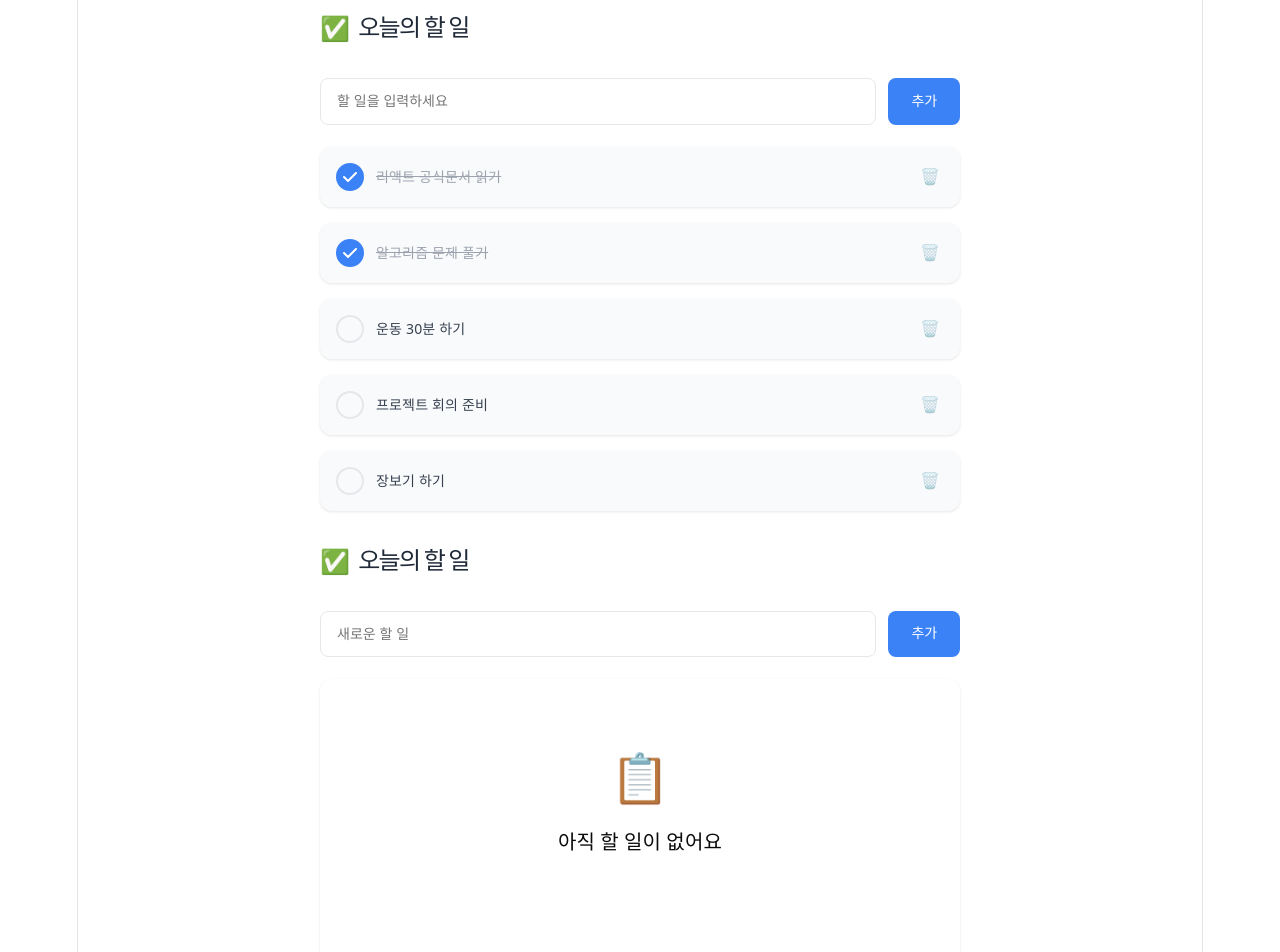
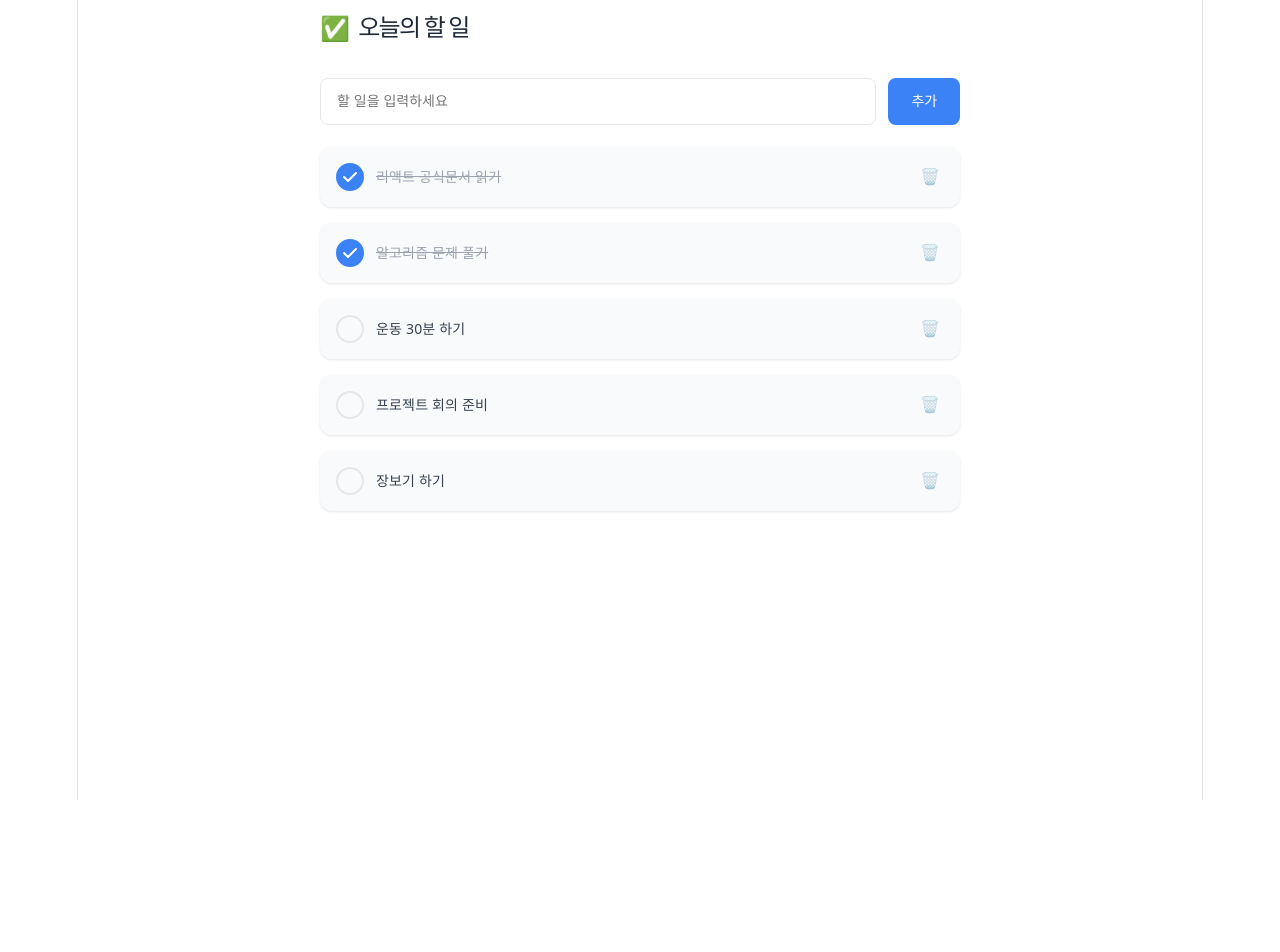
Before and after one commit to IT-Cotato/13th-Frontend-Assignment, a React (Vite) app: page / in a window 1280 px wide. Shown: the top 952 px of the page. After the commit the page ends 800 px from the top, so only its background shows below. Built offline with nearby package versions, Linux system fonts and the light colour scheme.

Commit message:
김다혜 week4

```diff
--- a/src/App.css
+++ b/src/App.css
@@ -199,13 +199,3 @@
 .delete-button:hover {
   opacity: 1;
 }
-
-.empty-text {
-  color: #0A0A0A;
-  text-align: center;
-  font-family: Pretendard;
-  font-size: 20px;
-  font-style: normal;
-  font-weight: 500;
-  line-height: 30px;
-}
--- a/src/App.tsx
+++ b/src/App.tsx
@@ -7,15 +7,11 @@ import { useState } from "react";
 import type { Todo } from "./types/todo.types";
 
 function App() {
-  // 1번 오늘의 할 일
+  // 오늘의 할 일
   const [todos, setTodos] = useState<Todo[]>(initialTodos);
   const [input, setInput] = useState("");
 
-  // 2번 오늘의 할 일
-  const [focusTodos, setFocusTodos] = useState<Todo[]>([]);
-  const [focusInput, setFocusInput] = useState("");
-
-  // 1번 추가
+  // 추가
   const handleAdd = () => {
     if (input.trim() === "") return;
     setTodos([
@@ -25,24 +21,9 @@ function App() {
     setInput("");
   };
 
-  // 2번 추가
-  const handleAddFocus = () => {
-    if (focusInput.trim() === "") return;
-    setFocusTodos([
-      ...focusTodos,
-      { id: Date.now(), text: focusInput.trim(), isDone: false },
-    ]);
-    setFocusInput("");
-  };
-
-  // 1번 삭제
+  // 삭제
   const handleDelete = (id: number) => {
     setTodos(todos.filter((todo) => todo.id !== id));
-  };
-
-  // 2번 삭제
-  const handleDeleteFocus = (id: number) => {
-    setFocusTodos(focusTodos.filter((todo) => todo.id !== id));
   };
 
   return (
@@ -61,21 +42,6 @@ function App() {
       <div className="container">
         <TodoList todos={todos} onDelete={handleDelete} />
       </div>
-
-      <div className="frame2">
-        <TodoHeader />
-      </div>
-
-      <InputTodo
-        input={focusInput}
-        setInput={setFocusInput}
-        onAdd={handleAddFocus}
-        placeholder="새로운 할 일"
-      />
-
-      <div className="container">
-        <TodoList todos={focusTodos} onDelete={handleDeleteFocus} />
-      </div>
     </div>
   );
 }
--- a/src/InputTodo.tsx
+++ b/src/InputTodo.tsx
@@ -6,24 +6,25 @@ interface InputTodoProps {
 }
 
 function InputTodo({ input, setInput, onAdd, placeholder }: InputTodoProps) {
-  const handleKeyDown = (e: React.KeyboardEvent<HTMLInputElement>) => {
-    if (e.key === "Enter") onAdd();
-  };
-
   return (
-    <div className="input-row">
+    <form
+      className="input-row"
+      onSubmit={(e) => {
+        e.preventDefault();
+        onAdd();
+      }}
+    >
       <input
         className="todo-input"
         type="text"
         placeholder={placeholder}
         value={input}
         onChange={(e) => setInput(e.target.value)}
-        onKeyDown={handleKeyDown}
       />
-      <button className="add-button" onClick={onAdd}>
+      <button className="add-button" type="submit">
         추가
       </button>
-    </div>
+    </form>
   );
 }
 
--- a/src/TodoCard.tsx
+++ b/src/TodoCard.tsx
@@ -15,7 +15,13 @@ function TodoCard({ text, isDone, onDelete }: { text: string; isDone: boolean; o
         )}
       </div>
       <div className={`card-text ${isDone ? "done" : ""}`}>{text}</div>
-      <button className="delete-button" onClick={onDelete}>🗑️</button>
+      <button
+        className="delete-button"
+        onClick={onDelete}
+        aria-label="할 일 삭제"
+        >
+          🗑️
+        </button>
     </div>
   );
 }
```
